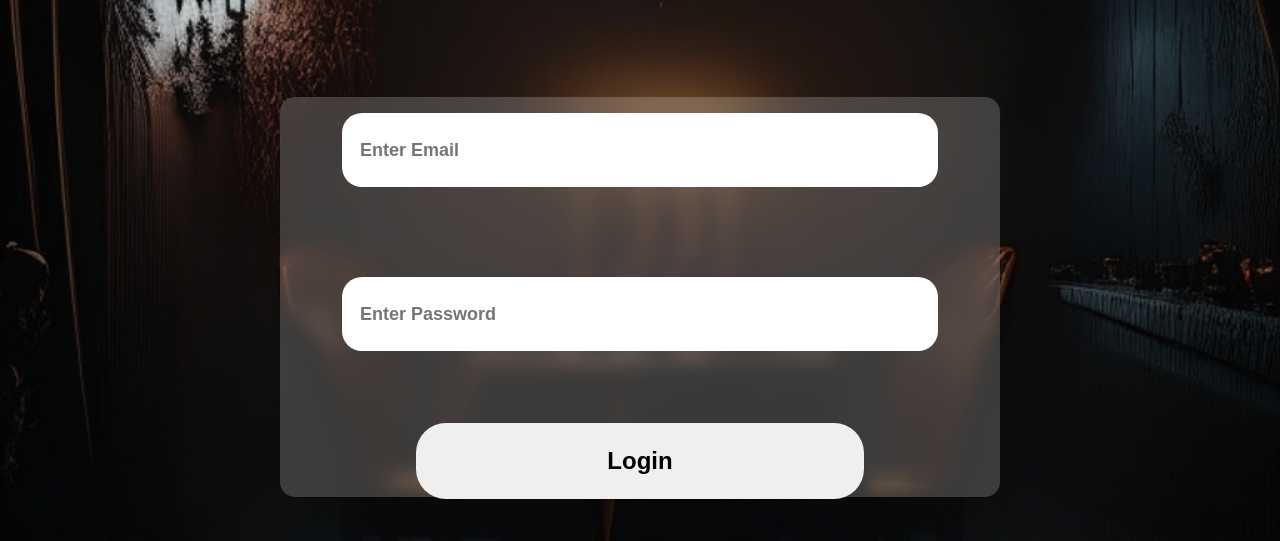
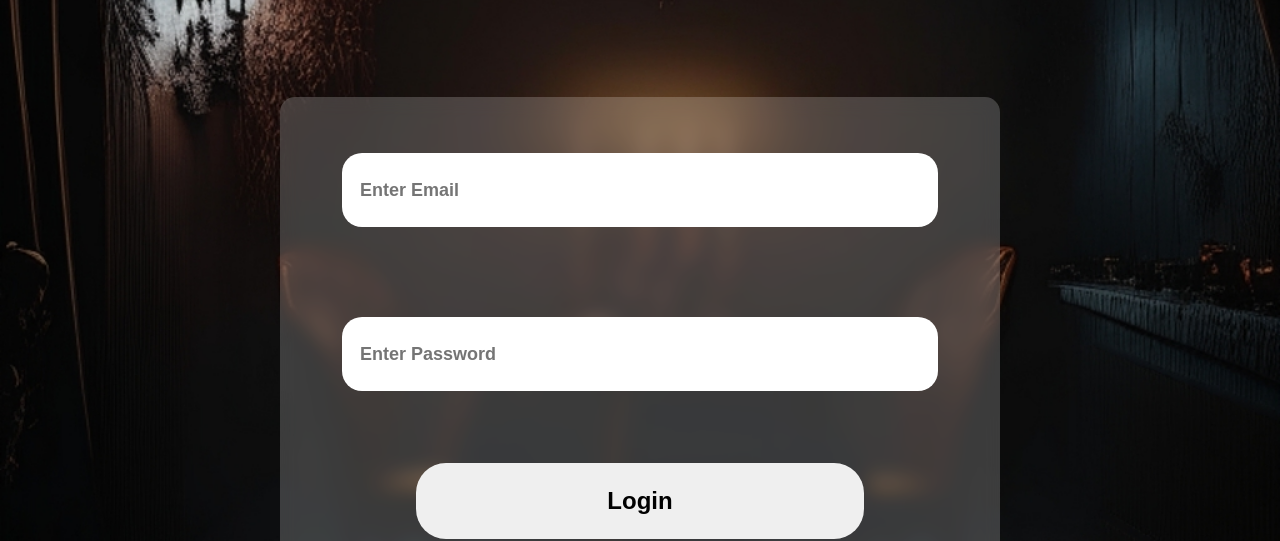
Before and after one commit to AmdjedBelgacem/customer-requested-website, a plain HTML site: page index.html in a window 1280 px wide. Shown: the part 415-956 px from the top of the page. Drawn offline with Linux system fonts and the light colour scheme.

Commit message:
modified

```diff
--- a/style.css
+++ b/style.css
@@ -46,7 +46,7 @@ body {
 
 .login-form {
     background-color: rgba(255, 255, 255, 0.2);
-    height: 40vh;
+    height: 20em;
     width: 80vw;
     display: flex;
     justify-content: center;
```
